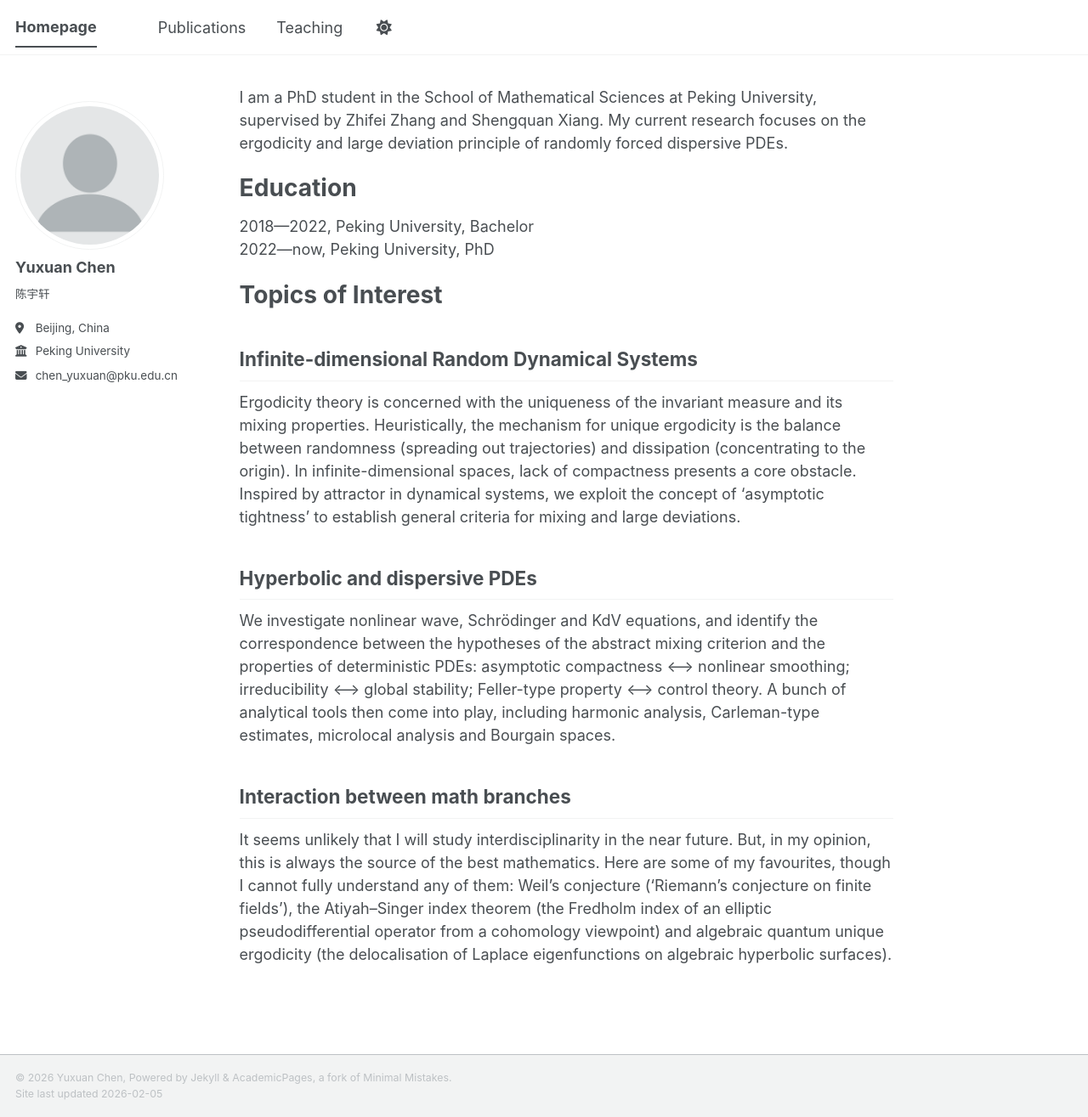
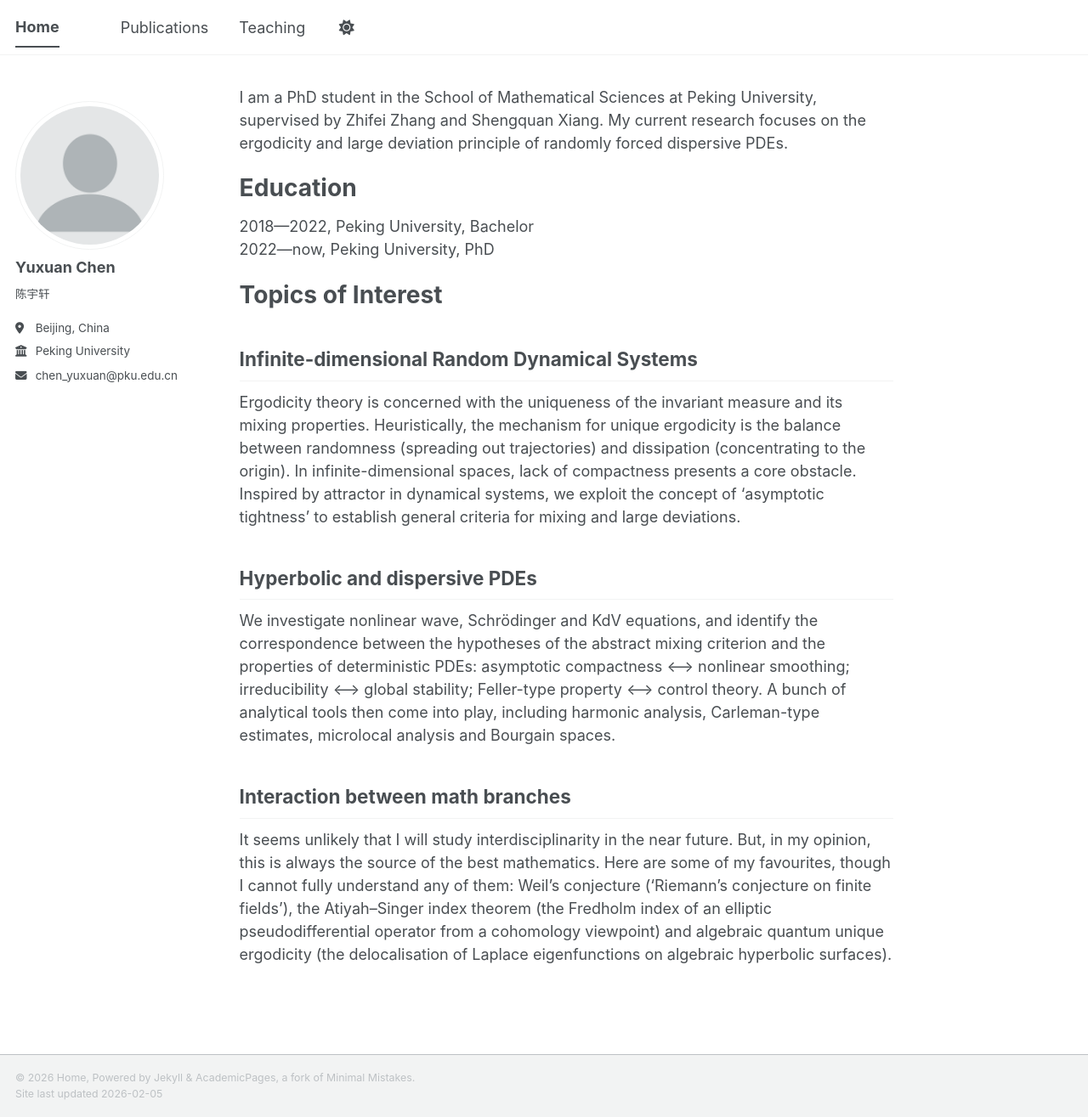
Before and after one commit to yxchen-pku/yxchen-pku.github.io, a Jekyll site: the page built from _pages/about.md, in a window 1280 px wide and 1315 px high. Shown: the whole window at 85% size. Built offline with Jekyll 4.4.1, drawn with Linux system fonts in a browser that asks for light colours; a script bundle is joined from its source files by our own code; library files that are not in the unit come from our copies.

Commit message:
Update _config.yml

```diff
--- a/_config.yml
+++ b/_config.yml
@@ -9,10 +9,10 @@
 # Basic Site Settings
 locale                   : "en-US"
 site_theme               : "default" # The available themes options are "default", "air", "sunrise", "mint", "dirt" and "contrast"
-title                    : "Homepage"
+title                    : "Home"
 title_separator          : "-"
-name                     : "Yuxuan Chen"
-description              : &description ""   # Update this with a general description of your site, this is the default if not overridden by a page
+name                     : ""
+description              : &description "of Yuxuan Chen"   # Update this with a general description of your site, this is the default if not overridden by a page
 url                      : https://yxchen-pku.github.io # The base hostname & protocol for your site e.g. "https://[your GitHub username].github.io",
                                                            # or if you already have some other page hosted on Github then use "https://[your GitHub username].github.io/[Your Repo Name]"
 baseurl                  : "" # the subpath of your site, e.g. "/blog"
```
